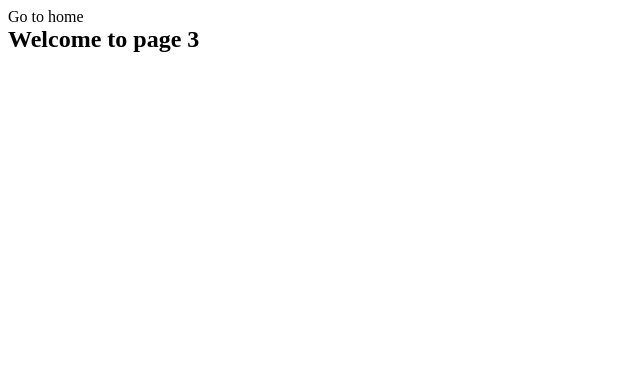
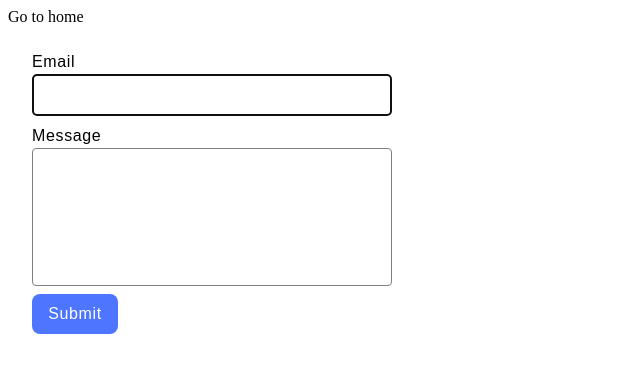
Before and after one commit to HannaKorol/goit-js-hw-09, a website: page src/2-form.html in a window 1280 px wide. Shown: the whole page, without its empty margins (0-640 px from the left). Drawn offline with Linux system fonts and the light colour scheme.

Commit message:
commit table ( input

```diff
--- a/package.json
+++ b/package.json
@@ -9,12 +9,13 @@
     "preview": "vite preview"
   },
   "devDependencies": {
-    "vite": "^4.5.2",
-    "glob": "^8.1.0"
+    "glob": "^8.1.0",
+    "vite": "^4.5.2"
   },
   "author": "Alexander Repeta <alexander.repeta@gmail.com>",
   "license": "ISC",
   "dependencies": {
+    "simplelightbox": "^2.14.3",
     "vite-plugin-full-reload": "^1.0.5",
     "vite-plugin-html-inject": "^1.0.1"
   }
--- a/src/2-form.html
+++ b/src/2-form.html
@@ -10,9 +10,21 @@
   <body>
     <section>
       <a href="./index.html">Go to home</a>
-      <h1>Welcome to page 3</h1>
     </section>
 
-    <script type=" module" src="./js/2-form.js"></script>
+    <form class="feedback-form" autocomplete="off">
+      <label>
+        Email
+        <input type="email" name="email" autofocus />
+      </label>
+      <label>
+        Message
+        <textarea name="message" rows="8"></textarea>
+      </label>
+      <button type="submit">Submit</button>
+    </form>
+
+
+    <script type=" module" src="./js/2-form.js" defer></script>
   </body>
 </html>
--- a/src/css/styles.css
+++ b/src/css/styles.css
@@ -5,3 +5,61 @@
   |============================
 */
 @import url('./reset.css');
+
+.feedback-form {
+  display: flex;
+  flex-direction: column;
+  width: 360px;
+  min-height: 152px;
+  padding: 24px;
+}
+
+label {
+font-family: Montserrat, sans-serif;
+font-size: 16px;
+font-weight: 400;
+line-height: 24px;
+letter-spacing: 0.04em;
+text-align: left;
+  margin-bottom: 8px;
+  display: flex;
+  flex-direction: column;
+}
+
+input {
+  border: 1px solid #808080;
+  border-radius: 4px;
+  height: 24px;
+  padding: 8px;
+}
+
+input:hover,
+textarea:hover {
+  border: 1px solid #000000;
+}
+
+textarea {
+  border: 1px solid #808080;
+  border-radius: 4px;
+  resize: none;
+  padding: 8px;
+}
+
+button {
+  border-radius: 8px;
+  padding: 8px 16px;
+  width: 86px;
+  height: 40px;
+  background-color: #4e75ff;
+  border: none;
+  color: #ffffff;
+  font-weight: 500;
+  font-size: 16px;
+  line-height: 1.5;
+  letter-spacing: 0.04em;
+  transition: background-color 250ms cubic-bezier(0.215, 0.61, 0.355, 1);
+}
+
+button:hover {
+  background-color: #6c8cff;
+}
```
Also changed, not shown: src/1-gallery.html (+1 -1 lines), src/js/1-gallery.js (+11 -1 lines), src/js/2-form.js (+49 -1 lines), 1 other file.
